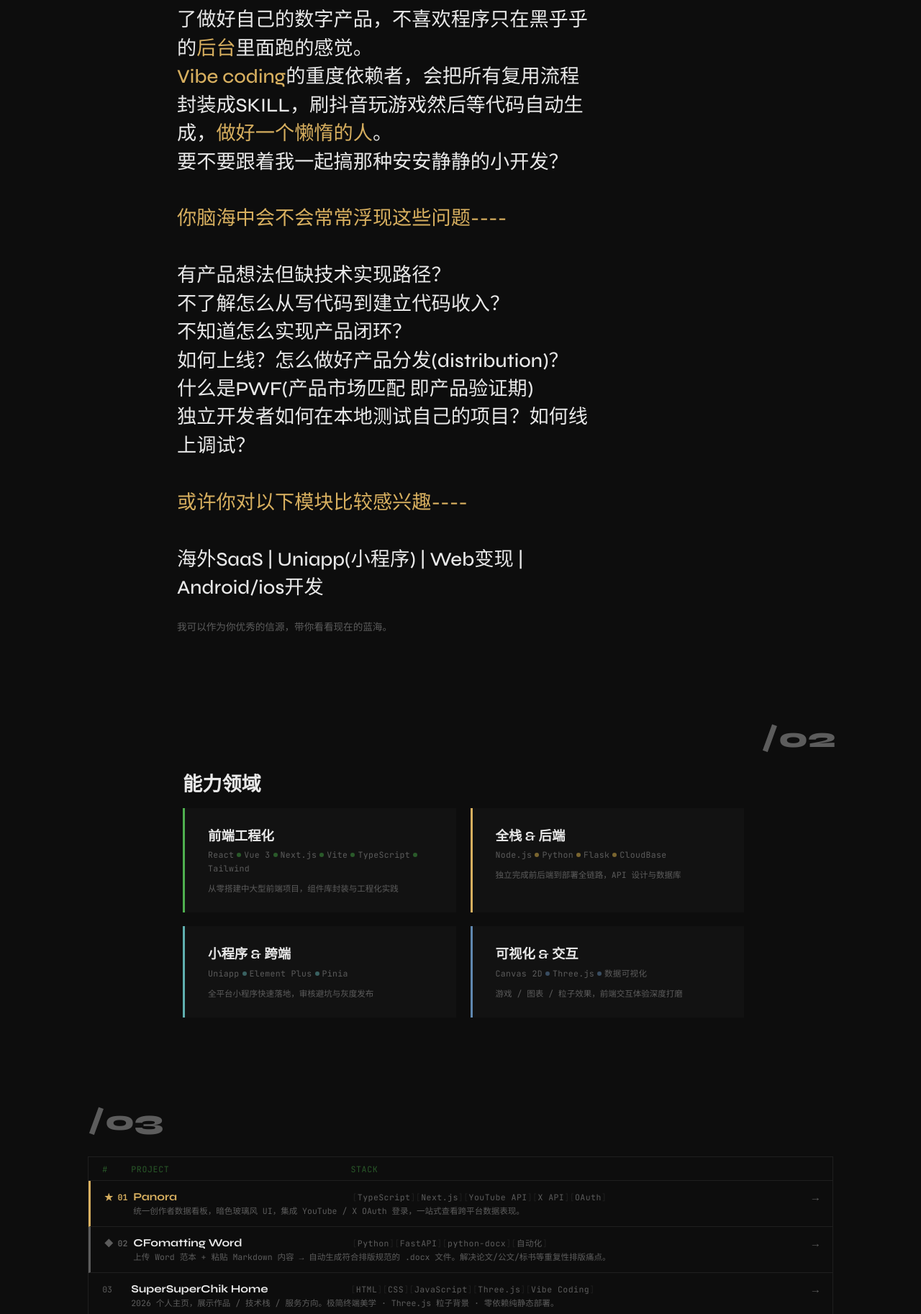
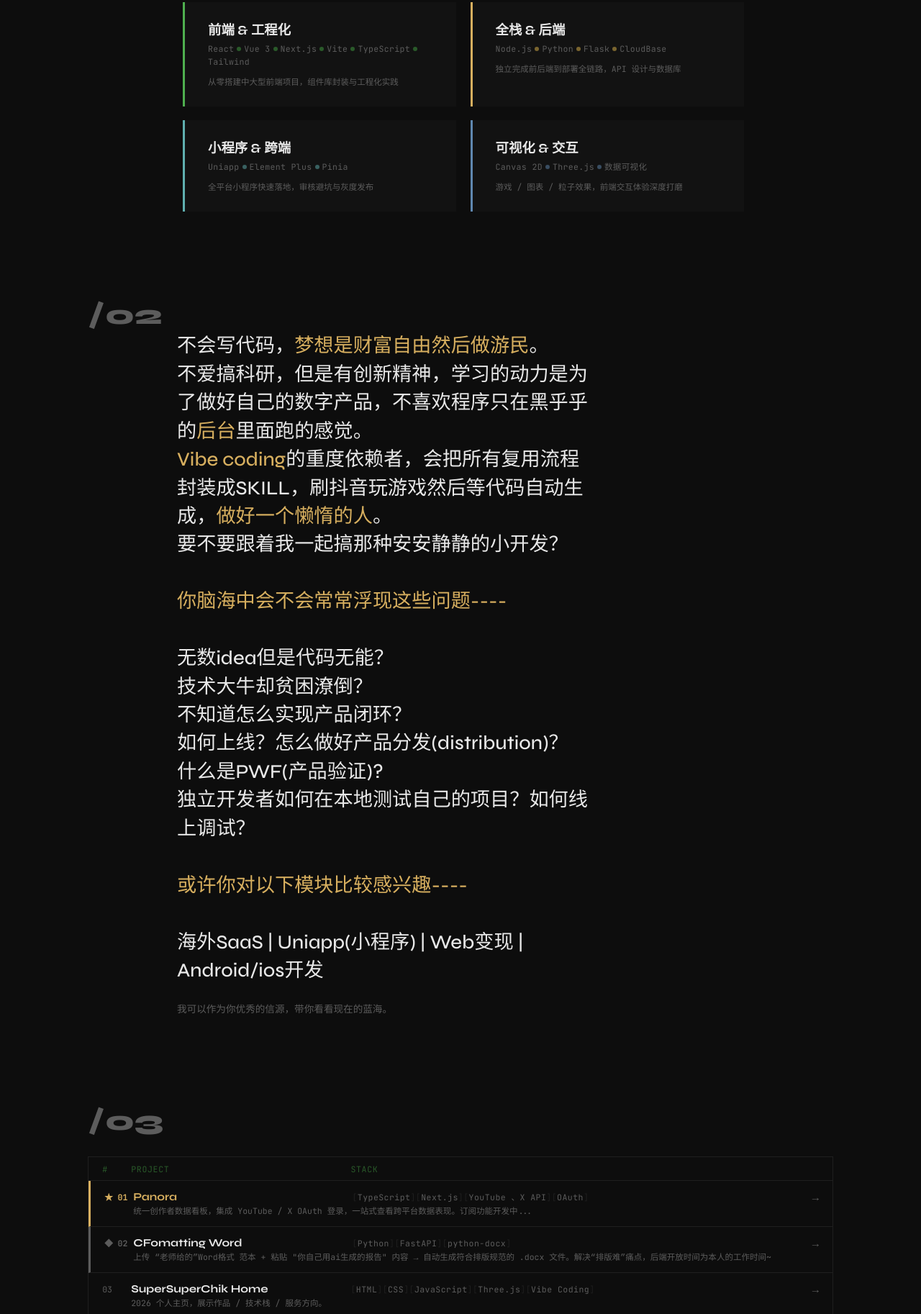
Before and after one commit to 3432926599-cyber/supersuperchik-home, a website: page index.html in a window 1280 px wide. Shown: the part 974-2800 px from the top of the page at 72% size. Drawn offline with Linux system fonts and the light colour scheme.

Commit message:
🔄 Swap: /01能力领域↔/02关于 互换位置

```diff
--- a/index.html
+++ b/index.html
@@ -899,41 +899,16 @@
       </div>
     </header>
 
-    <!-- ===== ABOUT ===== -->
-    <section id="about" class="section">
-      <div class="block-grid">
-        <div class="block-num reveal">/01</div>
-        <div class="about-text reveal">
-          <br>
-          不会写代码，<em>梦想是财富自由然后做游民</em>。<br>
-          不爱搞科研，但是有创新精神，学习的动力是为了做好自己的数字产品，不喜欢程序只在黑乎乎的<em>后台</em>里面跑的感觉。 <br>
-          <em>Vibe coding</em>的重度依赖者，会把所有复用流程封装成SKILL，刷抖音玩游戏然后等代码自动生成，<em>做好一个懒惰的人</em>。<br>
-          要不要跟着我一起搞那种安安静静的小开发？<br><br>
-          <em>你脑海中会不会常常浮现这些问题----</em><br>
-          <br>
-          有产品想法但缺技术实现路径？<br>
-          不了解怎么从写代码到建立代码收入？<br>
-          不知道怎么实现产品闭环？<br>
-          如何上线？怎么做好产品分发(distribution)？<br>
-          什么是PWF(产品市场匹配 即产品验证期)<br>
-          独立开发者如何在本地测试自己的项目？如何线上调试？<br><br>
-          <em>或许你对以下模块比较感兴趣----</em><br>
-          <br>海外SaaS  |  Uniapp(小程序)  |  Web变现  |  Android/ios开发
-          <span class="note">我可以作为你优秀的信源，带你看看现在的蓝海。</span>
-        </div>
-      </div>
-    </section>
-
     <!-- ===== SKILLS ===== -->
     <section class="section alt">
       <div class="block-grid">
-        <div class="block-num reveal">/02</div>
+        <div class="block-num reveal">/01</div>
         <div class="skills-block">
           <h2 class="section-title reveal">能力领域</h2>
           <div class="cap-grid reveal">
 
             <div class="cap-card">
-              <div class="cap-name">前端工程化</div>
+              <div class="cap-name">前端 & 工程化</div>
               <div class="cap-stack">React<span class="dot"></span>Vue 3<span class="dot"></span>Next.js<span class="dot"></span>Vite<span class="dot"></span>TypeScript<span class="dot"></span>Tailwind</div>
               <div class="cap-desc">从零搭建中大型前端项目，组件库封装与工程化实践</div>
             </div>
@@ -961,6 +936,31 @@
       </div>
     </section>
 
+    <!-- ===== ABOUT ===== -->
+    <section id="about" class="section">
+      <div class="block-grid">
+        <div class="block-num reveal">/02</div>
+        <div class="about-text reveal">
+          <br>
+          不会写代码，<em>梦想是财富自由然后做游民</em>。<br>
+          不爱搞科研，但是有创新精神，学习的动力是为了做好自己的数字产品，不喜欢程序只在黑乎乎的<em>后台</em>里面跑的感觉。 <br>
+          <em>Vibe coding</em>的重度依赖者，会把所有复用流程封装成SKILL，刷抖音玩游戏然后等代码自动生成，<em>做好一个懒惰的人</em>。<br>
+          要不要跟着我一起搞那种安安静静的小开发？<br><br>
+          <em>你脑海中会不会常常浮现这些问题----</em><br>
+          <br>
+          无数idea但是代码无能？<br>
+          技术大牛却贫困潦倒？<br>
+          不知道怎么实现产品闭环？<br>
+          如何上线？怎么做好产品分发(distribution)？<br>
+          什么是PWF(产品验证)?<br>
+          独立开发者如何在本地测试自己的项目？如何线上调试？<br><br>
+          <em>或许你对以下模块比较感兴趣----</em><br>
+          <br>海外SaaS  |  Uniapp(小程序)  |  Web变现  |  Android/ios开发
+          <span class="note">我可以作为你优秀的信源，带你看看现在的蓝海。</span>
+        </div>
+      </div>
+    </section>
+
     <!-- ===== PROJECTS ===== -->
     <section id="work" class="section">
       <div class="block-grid" style="margin-bottom:2rem;">
@@ -981,18 +981,18 @@
         <a class="proj-row proj-row--gold" href="https://panora-mauve.vercel.app" target="_blank" rel="noopener">
           <span class="proj-idx">★ 01</span>
           <span class="proj-title">Panora</span>
-          <span class="proj-stack"><span>TypeScript</span><span>Next.js</span><span>YouTube API</span><span>X API</span><span>OAuth</span></span>
+          <span class="proj-stack"><span>TypeScript</span><span>Next.js</span><span>YouTube 、X API</span><span>OAuth</span></span>
           <span class="proj-arrow">&rarr;</span>
-          <span class="proj-desc">统一创作者数据看板，暗色玻璃风 UI，集成 YouTube / X OAuth 登录，一站式查看跨平台数据表现。</span>
+          <span class="proj-desc">统一创作者数据看板，集成 YouTube / X OAuth 登录，一站式查看跨平台数据表现。订阅功能开发中...</span>
         </a>
 
         <!-- 🥈 银级 -->
         <a class="proj-row proj-row--silver" href="https://cfomatting-word.pages.dev" target="_blank" rel="noopener">
           <span class="proj-idx">◆ 02</span>
           <span class="proj-title">CFomatting Word</span>
-          <span class="proj-stack"><span>Python</span><span>FastAPI</span><span>python-docx</span><span>自动化</span></span>
+          <span class="proj-stack"><span>Python</span><span>FastAPI</span><span>python-docx</span></span>
           <span class="proj-arrow">&rarr;</span>
-          <span class="proj-desc">上传 Word 范本 + 粘贴 Markdown 内容 → 自动生成符合排版规范的 .docx 文件。解决论文/公文/标书等重复性排版痛点。</span>
+          <span class="proj-desc">上传 “老师给的”Word格式 范本 + 粘贴 "你自己用ai生成的报告" 内容 → 自动生成符合排版规范的 .docx 文件。解决“排版难”痛点，后端开放时间为本人的工作时间~</span>
         </a>
 
         <a class="proj-row" href="https://supersuperchik-home.pages.dev" target="_blank" rel="noopener">
@@ -1000,7 +1000,7 @@
           <span class="proj-title">SuperSuperChik Home</span>
           <span class="proj-stack"><span>HTML</span><span>CSS</span><span>JavaScript</span><span>Three.js</span><span>Vibe Coding</span></span>
           <span class="proj-arrow">&rarr;</span>
-          <span class="proj-desc">2026 个人主页，展示作品 / 技术栈 / 服务方向。极简终端美学 · Three.js 粒子背景 · 零依赖纯静态部署。</span>
+          <span class="proj-desc">2026 个人主页，展示作品 / 技术栈 / 服务方向。</span>
         </a>
 
         <a class="proj-row" href="https://gomoku-ai-9g7-1va.pages.dev" target="_blank" rel="noopener">
@@ -1008,7 +1008,7 @@
           <span class="proj-title">AiChess</span>
           <span class="proj-stack"><span>JavaScript</span><span>Canvas 2D</span><span>α-β 剪枝</span><span>Zobrist 哈希</span></span>
           <span class="proj-arrow">&rarr;</span>
-          <span class="proj-desc">纯前端五子棋 AI 对弈平台。α-β 剪枝 + Zobrist 哈希 + 迭代加深，无需后端直接运行。</span>
+          <span class="proj-desc">五子棋 AI 对弈平台。算法向：α-β 剪枝 + Zobrist 哈希 + 迭代加深。</span>
         </a>
 
         <a class="proj-row" href="https://light-admin.pages.dev" target="_blank" rel="noopener">
@@ -1016,7 +1016,7 @@
           <span class="proj-title">Vue Admin System</span>
           <span class="proj-stack"><span>Vue 3</span><span>TypeScript</span><span>Vite</span><span>Pinia</span><span>Element Plus</span></span>
           <span class="proj-arrow">&rarr;</span>
-          <span class="proj-desc">Vue 3 全栈后台管理系统模板。权限控制 / 动态路由 / 数据表格 / 仪表盘图表 —— 后台高频场景全覆盖。</span>
+          <span class="proj-desc">Vue 3 全栈后台管理系统模板。权限控制 / 动态路由 / 数据表格 / 仪表盘图表 —— 后台高频场景全覆盖。项目已开源！</span>
         </a>
 
         <a class="proj-row" href="https://github.com/3432926599-cyber/DataViz" target="_blank" rel="noopener">
@@ -1024,7 +1024,7 @@
           <span class="proj-title">DataViz</span>
           <span class="proj-stack"><span>HTML</span><span>CSS</span><span>JavaScript</span><span>数据可视化</span></span>
           <span class="proj-arrow">&rarr;</span>
-          <span class="proj-desc">数据可视化实验场。探索前端图表渲染与交互叙事，把枯燥数据变成可读的故事。</span>
+          <span class="proj-desc">数据可视化。导入excel一键生成交互式图表，可导出.gif形式。</span>
         </a>
 
       </div>
@@ -1102,7 +1102,7 @@
             <div class="svc-right">
               <div class="svc-label">// 交流方向</div>
               <ul class="svc-points">
-                <li>讲讲你的情况，我教你怎么选开发路径</li>
+                <li>讲讲你的情况，我告诉你该怎么选开发路径</li>
                 <li>SEO + 内容营销 + 社交媒体引流实操</li>
                 <li>Vibe Coding 工具链搭建——选个靠谱Agent</li>
                 <li>从接外包到做产品的转型路径与心态调整</li>
```
